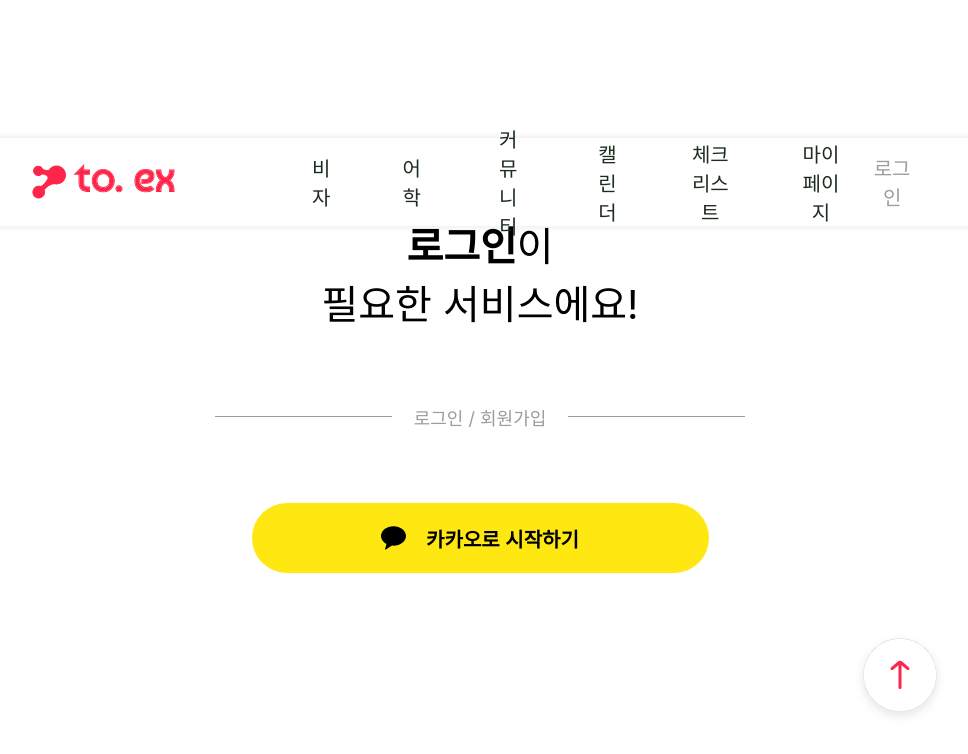
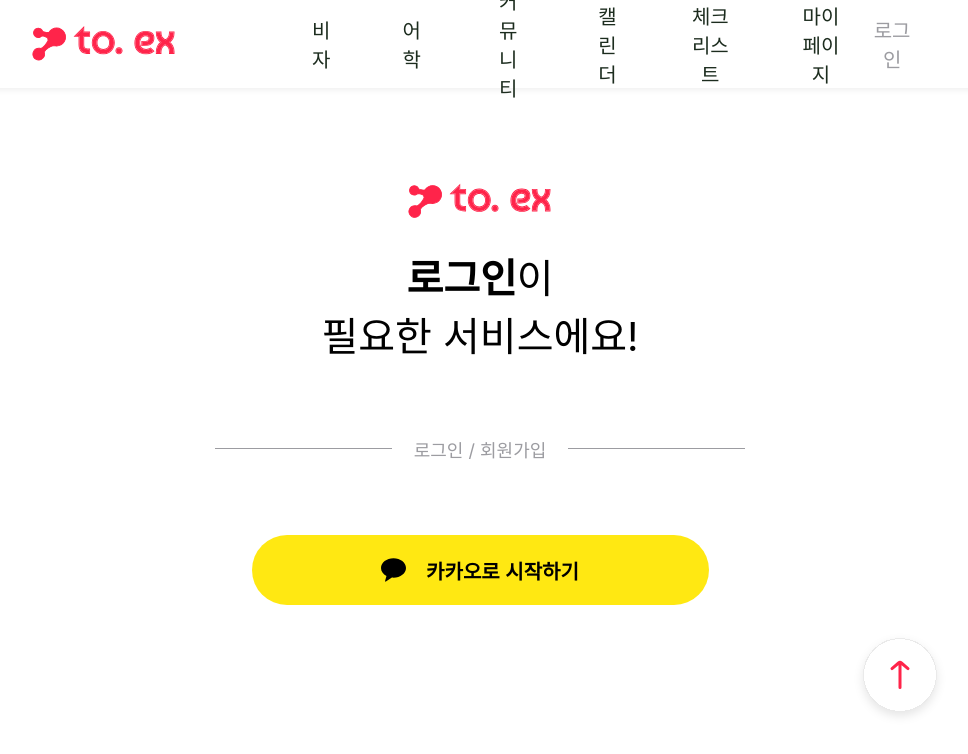
Before and after one commit to to-ex/Frontend, a React (Create React App) app: page /login in a window 1280 px wide. Shown: the top 754 px of the page, without its empty margins (160-1128 px from the left). Built offline with nearby package versions, Linux system fonts and the light colour scheme; no server answers.

Commit message:
Style: 로그인 페이지 깨짐 현상 복구

```diff
--- a/src/pages/Login.jsx
+++ b/src/pages/Login.jsx
@@ -4,6 +4,7 @@ import LoginButton from "../components/LoginButton";
 
 const Login = () => {
   return (
+    <BackGround>
       <Container>
         <LogoImg src={Logo} alt="LogoImg" />
         <Text>
@@ -17,16 +18,23 @@ const Login = () => {
         </LineBox>
         <LoginButton />
       </Container>
+    </BackGround>
   );
 };
 
 export default Login;
 
-const Container = styled.div`
+const BackGround = styled.div`
   display: flex;
   align-items: center;
   flex-direction: column;
-  margin-top: 138px;
+`;
+
+const Container = styled.div`
+  margin-top: 170px;
+  display: flex;
+  align-items: center;
+  flex-direction: column;
 `;
 
 const LogoImg = styled.img`
```
Lines whose indentation alone changed are shown as unchanged.
